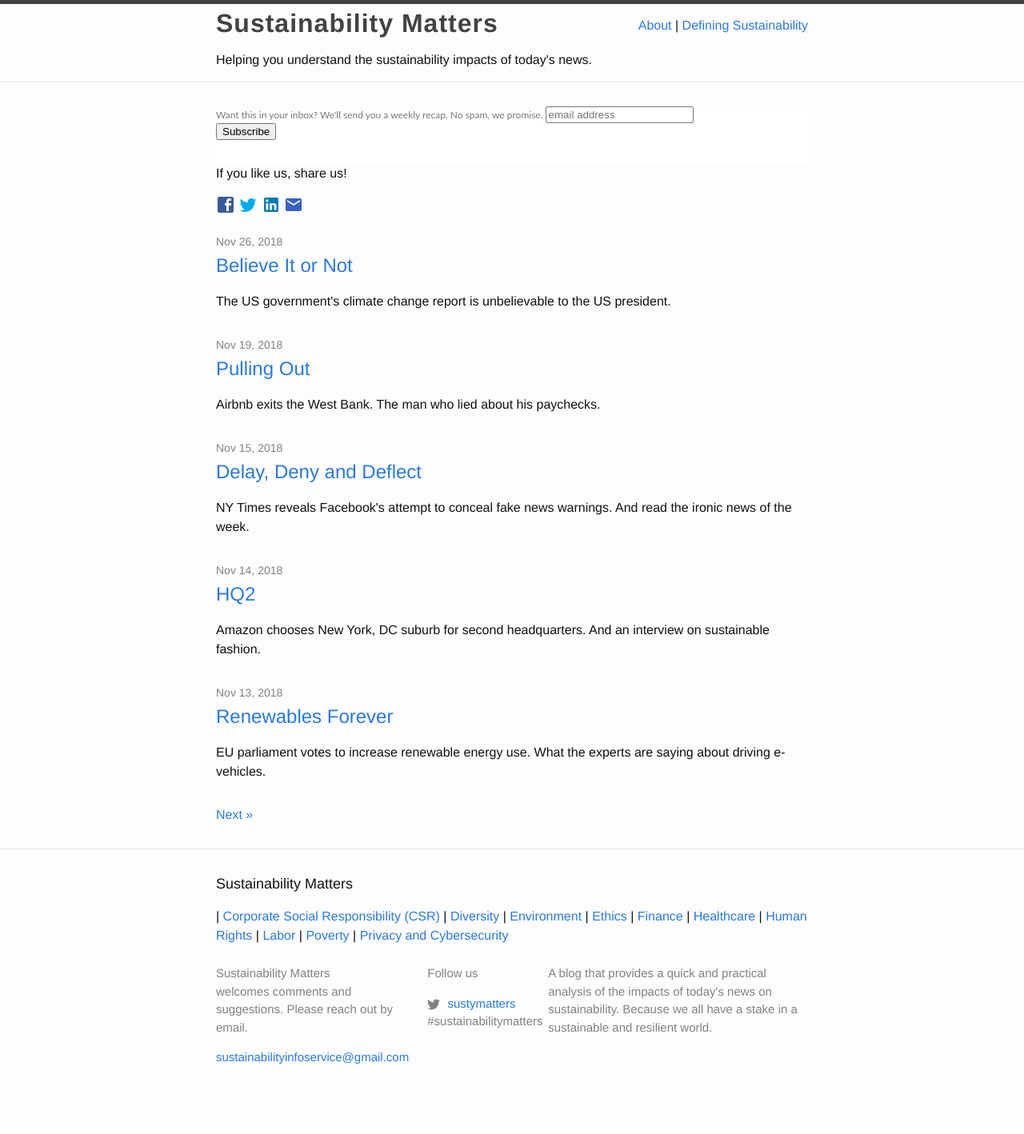
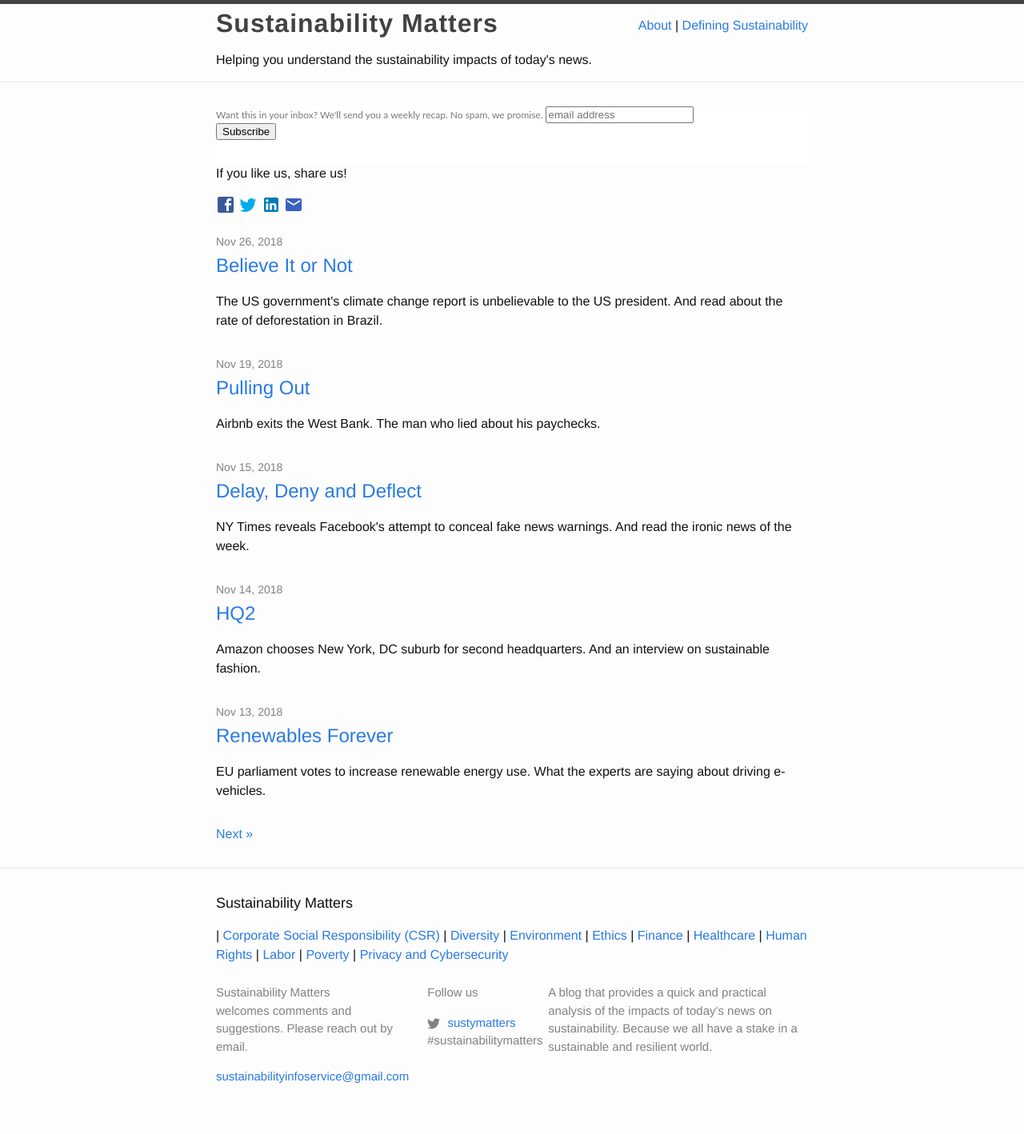
Before and after one commit to Sparkleleuk/Sustainability_Matters, a Jekyll site: the page built from index.html, in a window 1280 px wide. Shown: the whole page at 80% size. Built offline with Jekyll 4.4.1, drawn with Linux system fonts in a browser that asks for light colours; the list of posts is cut into pages by our own code; comment, search, counter and statistics services are not loaded; before the commit the page ends 1394 px from its top, so only the background shows below that.

Commit message:
fix post

```diff
--- a/_posts/2018-11-26-climate-report.markdown
+++ b/_posts/2018-11-26-climate-report.markdown
@@ -1,7 +1,7 @@
 ---
 layout: post
 title: "Believe It or Not"
-excerpt: "The US government's climate change report is unbelievable to the US president."
+excerpt: "The US government's climate change report is unbelievable to the US president. And read about the rate of deforestation in Brazil."
 categories: [Environment]
 ---
 
```
